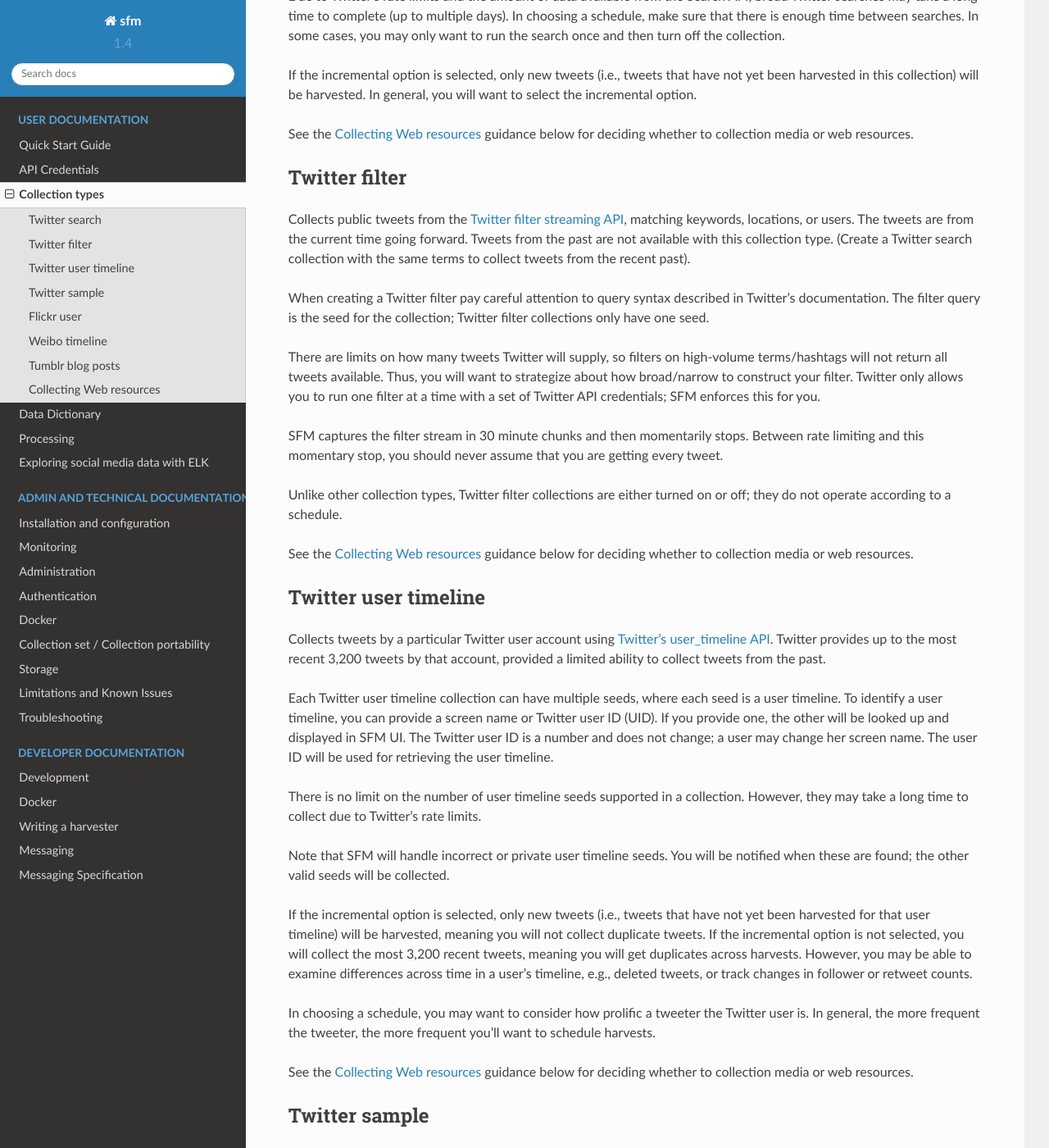
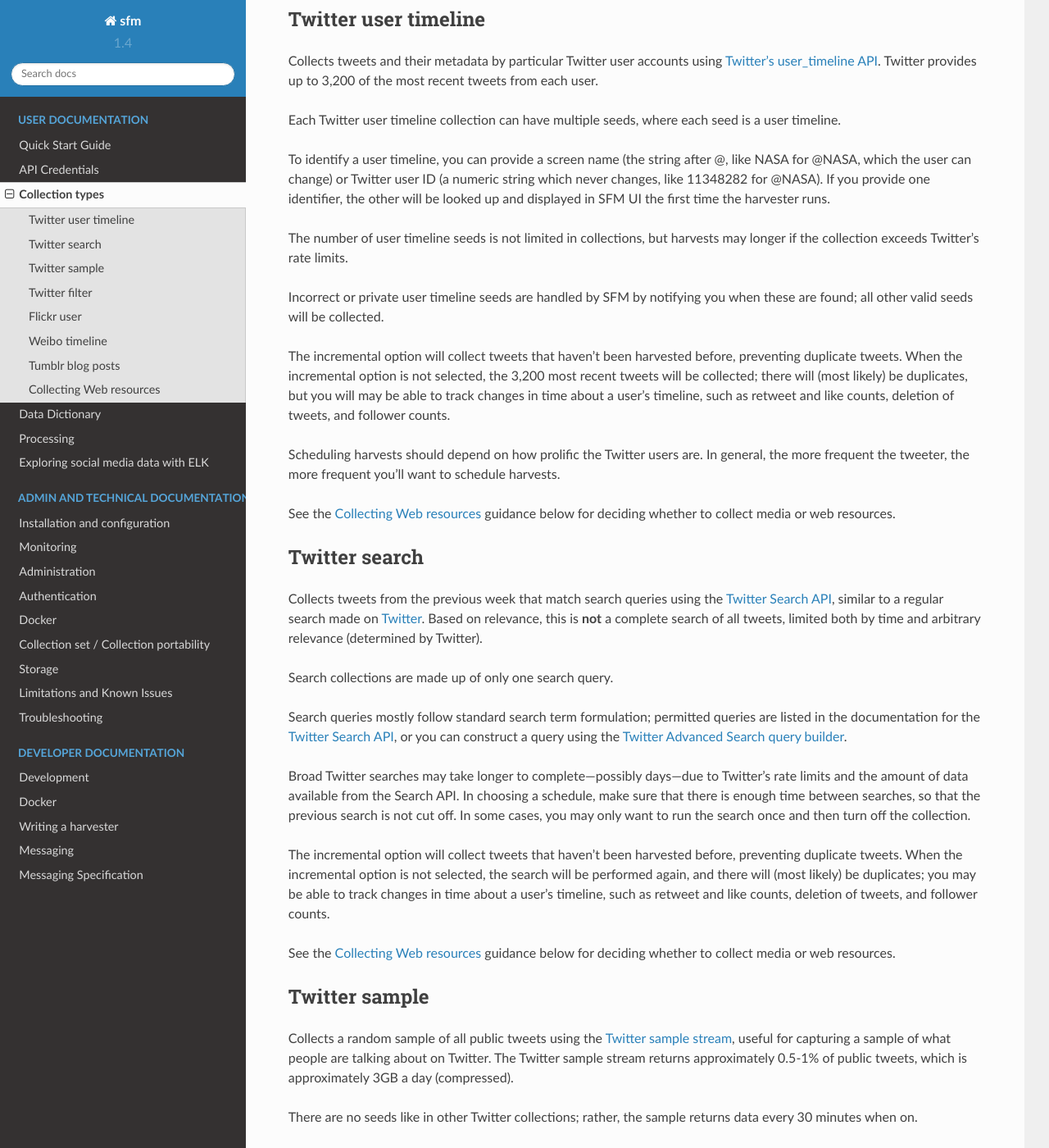
Before and after one commit to gwu-libraries/sfm-ui, a Sphinx documentation site: the page built from docs/collections.rst, in a window 1280 px wide and 1400 px high, scrolled down 496 px. Shown: the whole window at 82% size. Built offline with Sphinx 7.4.7 and the Read the Docs theme 2.0.0, drawn with Linux system fonts in a browser that asks for light colours; some of the changed text lies outside the part shown.

Commit message:
refs #546 Updates collections documentation.

```diff
--- a/docs/collections.rst
+++ b/docs/collections.rst
@@ -2,9 +2,67 @@
 Collection types
 ================
 
-Each collection type connects to one of a social media platform's APIs, or methods for retrieving data. Understanding
-what each collection type provides is important to ensure you collect what you need and are aware of any limitations.
-Reading the social media platform's documentation provides further important details.
+Each collection type connects to one of a social media platform's APIs, or
+methods for retrieving data. Understanding what each collection type provides is
+important to ensure you collect what you need and are aware of any limitations.
+Reading the social media platform's documentation provides further important
+details.
+
+Collection types
+  * `Twitter user timeline`_: Collect tweets from specific Twitter handles
+  * `Twitter search`_: Collects tweets by user-chosen criteria from a sample of
+    recent tweets
+  * `Twitter sample`_: Collects a Twitter provided stream of all tweets in real
+    time.
+  * `Twitter filter`_: Collects tweets by user-chosen criteria from a stream of
+    tweets in real time.
+  * `Flickr user`_: Collects posts and photos from specific Flickr handles
+  * `Weibo timeline`_: Collects posts from the user and the user's friends
+  * `Tumblr blog posts`_: Collects blog posts from specific Tumblr Handles
+  * `Collecting Web resources`_: Secondary collections of resources linked to in
+    social media posts.
+
+
+.. _Twitter user timeline:
+
+---------------------
+Twitter user timeline
+---------------------
+
+Collects tweets and their metadata by particular Twitter user accounts using
+`Twitter's user_timeline API
+<https://dev.twitter.com/rest/reference/get/statuses/user_timeline>`_.
+Twitter provides up to 3,200 of the most recent tweets from each user.
+
+Each Twitter user timeline collection can have multiple seeds, where each seed
+is a user timeline.
+
+To identify a user timeline, you can provide a screen name
+(the string after @, like NASA for @NASA, which the user can change)
+or Twitter user ID (a numeric string which never changes, like 11348282 for
+@NASA). If you provide one identifier, the other will be looked up and displayed
+in SFM UI the first time the harvester runs.
+
+The number of user timeline seeds is not limited in collections, but harvests
+may longer if the collection exceeds Twitter's rate limits.
+
+Incorrect or private user timeline seeds are handled by SFM by notifying you
+when these are found; all other valid seeds will be collected.
+
+The incremental option will collect tweets that haven't been harvested before,
+preventing duplicate tweets. When the incremental option is not selected, the
+3,200 most recent tweets will be collected; there will (most likely) be
+duplicates, but you will may be able to track changes in time about a user's
+timeline, such as retweet and like counts, deletion of tweets, and follower
+counts.
+
+Scheduling harvests should depend on how prolific the Twitter users are.
+In general, the more frequent the tweeter, the more frequent you’ll want to
+schedule harvests.
+
+See the :ref:`Collecting web resources` guidance below for deciding whether to
+collect media or web resources.
+
 
 .. _Twitter search:
 
@@ -12,22 +70,56 @@
 Twitter search
 ---------------
 
-Queries the `Twitter Search API <https://dev.twitter.com/rest/public/search>`_ to retrieve public tweets from a sampling
-of tweets from the most recent 7-9 days. This is not a comprehensive search of all tweets.
+Collects tweets from the previous week that match search queries using
+the `Twitter Search API <https://dev.twitter.com/rest/public/search>`_, similar
+to a regular search made on `Twitter <https://twitter.com/search-home>`_.
+Based on relevance, this is **not** a complete search of all tweets, limited
+both by time and arbitrary relevance (determined by Twitter).
 
-To formulate a search query,
-use the `Twitter Advanced Search query builder <https://twitter.com/search-advanced>`_. Pay careful attention to the
-query syntax described in Twitter’s documentation.  This query is the seed for the collection; Twitter search
-collections only have one seed.
+Search collections are made up of only one search query.
 
-Due to Twitter’s rate limits and the amount of data available from the Search API, broad Twitter searches may take a
-long time to complete (up to multiple days).  In choosing a schedule, make sure that there is enough time between
-searches.  In some cases, you may only want to run the search once and then turn off the collection.
+Search queries mostly follow standard search term formulation; permitted queries
+are listed in the documentation for the `Twitter Search API
+<https://dev.twitter.com/rest/public/search>`_, or you can construct a query
+using the `Twitter Advanced Search query builder
+<https://twitter.com/search-advanced>`_.
 
-If the incremental option is selected, only new tweets (i.e., tweets that have not yet been harvested in this
-collection) will be harvested.  In general, you will want to select the incremental option.
+Broad Twitter searches may take longer to complete---possibly days---due
+to Twitter’s rate limits and the amount of data available from the Search
+API. In choosing a schedule, make sure that there is enough time between
+searches, so that the previous search is not cut off. In some cases, you may only
+want to run the search once and then turn off the collection.
 
-See the :ref:`Collecting web resources` guidance below for deciding whether to collection media or web resources.
+The incremental option will collect tweets that haven't been harvested before,
+preventing duplicate tweets. When the incremental option is not selected, the
+search will be performed again, and there will (most likely) be duplicates; you
+may be able to track changes in time about a user's timeline, such as retweet
+and like counts, deletion of tweets, and follower counts.
+
+See the :ref:`Collecting web resources` guidance below for deciding whether to
+collect media or web resources.
+
+
+.. _Twitter sample:
+
+--------------
+Twitter sample
+--------------
+
+Collects a random sample of all public tweets using the `Twitter sample stream
+<https://dev.twitter.com/streaming/reference/get/statuses/sample>`_, useful for
+capturing a sample of what people are talking about on Twitter.
+The Twitter sample stream returns approximately 0.5-1% of public tweets,
+which is approximately 3GB a day (compressed).
+
+There are no seeds like in other Twitter collections; rather, the sample returns
+data every 30 minutes when on.
+
+Only one sample or :ref:`Twitter filter` can be run at a time per credential.
+
+See the :ref:`Collecting web resources` guidance below for deciding whether to
+collection media or web resources.
+
 
 .. _Twitter filter:
 
@@ -35,68 +127,49 @@
 Twitter filter
 ---------------
 
-Collects public tweets from the `Twitter filter streaming API <https://dev.twitter.com/streaming/reference/post/statuses/filter>`_,
-matching keywords, locations, or users. The tweets are from the current time going forward. Tweets from the past are
-not available with this collection type. (Create a Twitter search collection with the same terms to collect tweets from
-the recent past).
+Collects a live selection of public tweets from criteria matching keywords,
+locations, or users, based on the `Twitter filter streaming API
+<https://dev.twitter.com/streaming/reference/post/statuses/filter>`_. Because
+tweets are collected live, tweets from the past are not included. (Use a
+:ref:`Twitter search` collection to find tweets from the recent past.)
 
-When creating a Twitter filter pay careful attention to query syntax described in Twitter’s documentation.  The filter
-query is the seed for the collection; Twitter filter collections only have one seed.
+There are three different filter queries supported by SFM: track, follow, and
+location.
 
-There are limits on how many tweets Twitter will supply, so filters on high-volume terms/hashtags will not return all tweets
-available.  Thus, you will want to strategize about how broad/narrow to construct your filter. Twitter only allows you
-to run one filter at a time with a set of Twitter API credentials; SFM enforces this for you.
+**Track** collects tweets based on a keyword search A space between words
+is treated as 'AND' and a comma is treated as 'OR'. Note that exact phrase
+matching is not supported. See the `track parameter documentation
+<https://dev.twitter.com/streaming/overview/request-parameters#track>`_ for more
+information.
 
-SFM captures the filter stream in 30 minute chunks and then momentarily stops.  Between rate limiting and this momentary
-stop, you should never assume that you are getting every tweet.
+**Follow** collects tweets that are posted by or about a user (not including
+mentions) from a comma separated list of user IDs (the part after the @, like
+NASA in @NASA). Tweets collected will include those made by the user, retweeting
+the user, or replying to the user. See the `follow parameter documentation
+<https://dev.twitter.com/streaming/overview/request-parameters#follow>`_ for
+more information.
 
-Unlike other collection types, Twitter filter collections are either turned on or off; they do not operate according to
-a schedule.
+**Location** collects tweets that were geolocated within specific parameters,
+based on a bounding box made using the southwest and northeast corner
+coordinates. See the `location parameter documentation
+<https://dev.twitter.com/streaming/overview/request-parameters#location>`_ for
+more information.
 
-See the :ref:`Collecting web resources` guidance below for deciding whether to collection media or web resources.
+Twitter will return a limited number of tweets, so filters that return many
+results will not return all available tweets. Therefore, more narrow filters
+will usually return more complete results.
 
-.. _Twitter user timeline:
+Only one filter or :ref:`Twitter sample` can be run at a time per credential.
 
----------------------
-Twitter user timeline
----------------------
+SFM captures the filter stream in 30 minute chunks and then momentarily stops.
+Between rate limiting and this momentary stop, you should never assume that
+you are getting every tweet.
 
-Collects tweets by a particular Twitter user account using `Twitter's user_timeline API <https://dev.twitter.com/rest/reference/get/statuses/user_timeline>`_.
-Twitter provides up to the most recent 3,200 tweets by that account, provided a limited ability to collect tweets from
-the past.
+There is only one seed in a filter collection, and is either turned on or off.
 
-Each Twitter user timeline collection can have multiple seeds, where each seed is a user timeline. To identify a user
-timeline, you can provide a screen name or Twitter user ID (UID). If you provide one, the other will be looked up and
-displayed in SFM UI. The Twitter user ID is a number and does not change; a user may change her screen name.  The user
-ID will be used for retrieving the user timeline.
+See the :ref:`Collecting web resources` guidance below for deciding whether to
+collection media or web resources.
 
-There is no limit on the number of user timeline seeds supported in a collection.  However, they may take a long time
-to collect due to Twitter’s rate limits.
-
-Note that SFM will handle incorrect or private user timeline seeds. You will be notified when these are found; the other
-valid seeds will be collected.
-
-If the incremental option is selected, only new tweets (i.e., tweets that have not yet been harvested for that user
-timeline) will be harvested, meaning you will not collect duplicate tweets. If the incremental option is not selected,
-you will collect the most 3,200 recent tweets, meaning you will get duplicates across harvests. However, you may be able
-to examine differences across time in a user’s timeline, e.g., deleted tweets, or track changes in follower or
-retweet counts.
-
-In choosing a schedule, you may want to consider how prolific a tweeter the Twitter user is. In general, the more
-frequent the tweeter, the more frequent you’ll want to schedule harvests.
-
-See the :ref:`Collecting web resources` guidance below for deciding whether to collection media or web resources.
-
-.. _Twitter sample:
-
---------------
-Twitter sample
---------------
-
-Collects tweets from the `Twitter sample stream <https://dev.twitter.com/streaming/reference/get/statuses/sample>`_.
-The Twitter sample stream returns approximately 0.5-1% of public tweets, which is approximately 3GB a day (compressed).
-
-See the :ref:`Collecting web resources` guidance below for deciding whether to collection media or web resources.
 
 .. _Flickr user:
 
@@ -104,20 +177,28 @@
 Flickr user
 -----------
 
-Collects metadata about public photos by a specific Flickr user, and, optionally, copies of the photos at specified sizes.
+Collects metadata about public photos by a specific Flickr user, and,
+optionally, copies of the photos at specified sizes.
 
-Each Flickr user collection can have multiple seeds, where each seed is a Flickr user. To identify a user,
-you can provide a either a username or an NSID. If you provide one, the other will be looked up and displayed in the
-SFM UI. The NSID is a unique identifier and does not change; a user may change her username.
+Each Flickr user collection can have multiple seeds, where each seed is a Flickr
+user. To identify a user, you can provide a either a username or an NSID. If you
+provide one, the other will be looked up and displayed in the SFM UI during the
+first harvest. The NSID is a unique identifier and does not change; usernames
+may be changed but are unique.
 
-For each user, the user's information will be collected using Flickr's `people.getInfo <https://www.flickr.com/services/api/flickr.people.getInfo.html>`_ API and the list of her public
-photos will be retrieved from `people.getPublicPhotos <https://www.flickr.com/services/api/flickr.people.getPublicPhotos.html>`_. Information on each photo will be collected with
+For each user, the user's information will be collected using Flickr's
+`people.getInfo <https://www.flickr.com/services/api/flickr.people.getInfo.html>`_
+API and the list of her public photos will be retrieved from `people.getPublicPhotos
+<https://www.flickr.com/services/api/flickr.people.getPublicPhotos.html>`_.
+Information on each photo will be collected with
 `photos.getInfo <https://www.flickr.com/services/api/flickr.photos.getInfo.html>`_.
 
-Depending on the image sizes you select, the actual photo files will be collected as well. Be very careful in selecting
-the original file size, as this may require a significant amount of storage. Also note that some Flickr users may have
-a large number of public photos, which may require a significant amount of storage. It is advisable to check the Flickr
-website to determine the number of photos in each Flickr user's public photo stream before harvesting.
+Depending on the image sizes you select, the actual photo files will be
+collected as well. Be very careful in selecting the original file size, as this
+may require a significant amount of storage. Also note that some Flickr users
+may have a large number of public photos, which may require a significant amount
+of storage. It is advisable to check the Flickr website to determine the number
+of photos in each Flickr user's public photo stream before harvesting.
 
 If the incremental option is selected, only new photos will be collected.
 
@@ -127,37 +208,43 @@
 Weibo timeline
 --------------
 
-Collects Weibos by the user and friends of the user whose credentials are provided using the
-`Weibo friends_timeline API <http://open.weibo.com/wiki/2/statuses/friends_timeline>`_.
+Collects Weibos by the user and friends of the user whose credentials are
+provided using the `Weibo friends_timeline API
+<http://open.weibo.com/wiki/2/statuses/friends_timeline>`_.
 
-Note that because collection is determined by the user whose credentials are provided, there are no seeds for a
-Weibo timeline collection. To change what is being collected, change the user's friends from the Weibo website
-or app.
+Note that because collection is determined by the user whose credentials are
+provided, there are no seeds for a Weibo timeline collection. To change what is
+being collected, change the user's friends from the Weibo website or app.
 
-See the :ref:`Collecting web resources` guidance below for deciding whether to collect image or web resources.
+See the :ref:`Collecting web resources` guidance below for deciding whether to
+collect image or web resources.
 
 .. _Tumblr blog posts:
 
 -----------------
 Tumblr blog posts
 -----------------
-Collects blog posts by a specified Tumblr blog using the `Tumblr Posts API <https://www.tumblr.com/docs/en/api/v2#posts>`_.
+Collects blog posts by a specified Tumblr blog using the `Tumblr Posts API
+<https://www.tumblr.com/docs/en/api/v2#posts>`_.
 
-Each Tumblr blog post collection can have multiple seeds, where each seed is a blog. The blog can be specified
-with or without the .tumblr.com extension.
+Each Tumblr blog post collection can have multiple seeds, where each seed is a
+blog. The blog can be specified with or without the .tumblr.com extension.
 
 If the incremental option is selected, only new blog posts will be collected.
 
-See the :ref:`Collecting web resources` guidance below for deciding whether to collect image or web resources.
+See the :ref:`Collecting web resources` guidance below for deciding whether to
+collect image or web resources.
 
 .. _Collecting web resources:
 
 ------------------------
 Collecting Web resources
 ------------------------
-Each collection type allows you to select an option to collect web resources such as images, web pages, etc. that are
-included in the social media post. When a social media post includes a URL, SFM will harvest the web page at that URL.
+Most collection types allow you to select an option to collect web resources
+such as images, web pages, etc. that are included in the social media post. When
+a social media post includes a URL, SFM will harvest the web page at that URL.
 It will harvest only that web page, not any pages linked from that page.
 
-Be very deliberate in collecting web resources.  Performing a web harvest both takes longer and requires significantly
-more storage than collecting the original social media post.
+Be very deliberate in collecting web resources.  Performing a web harvest both
+takes longer and requires significantly more storage than collecting the
+original social media post.
```
